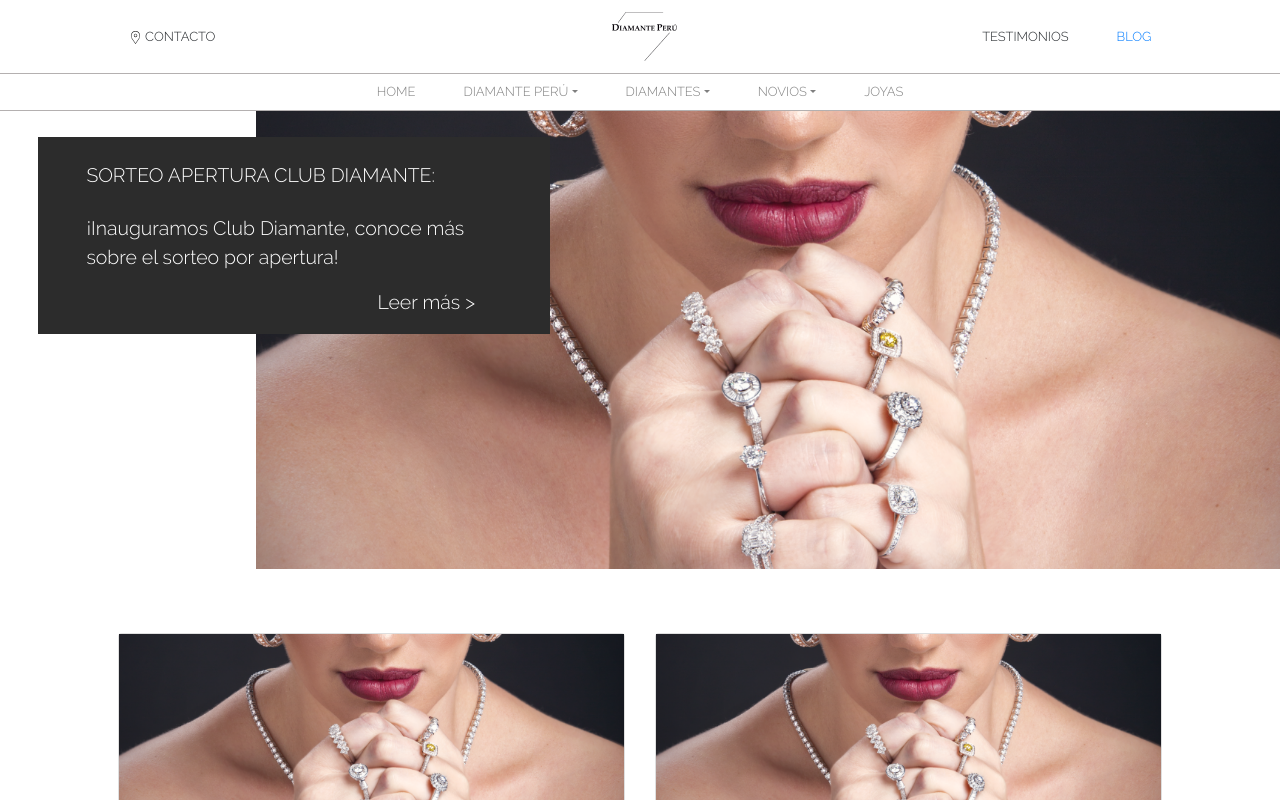
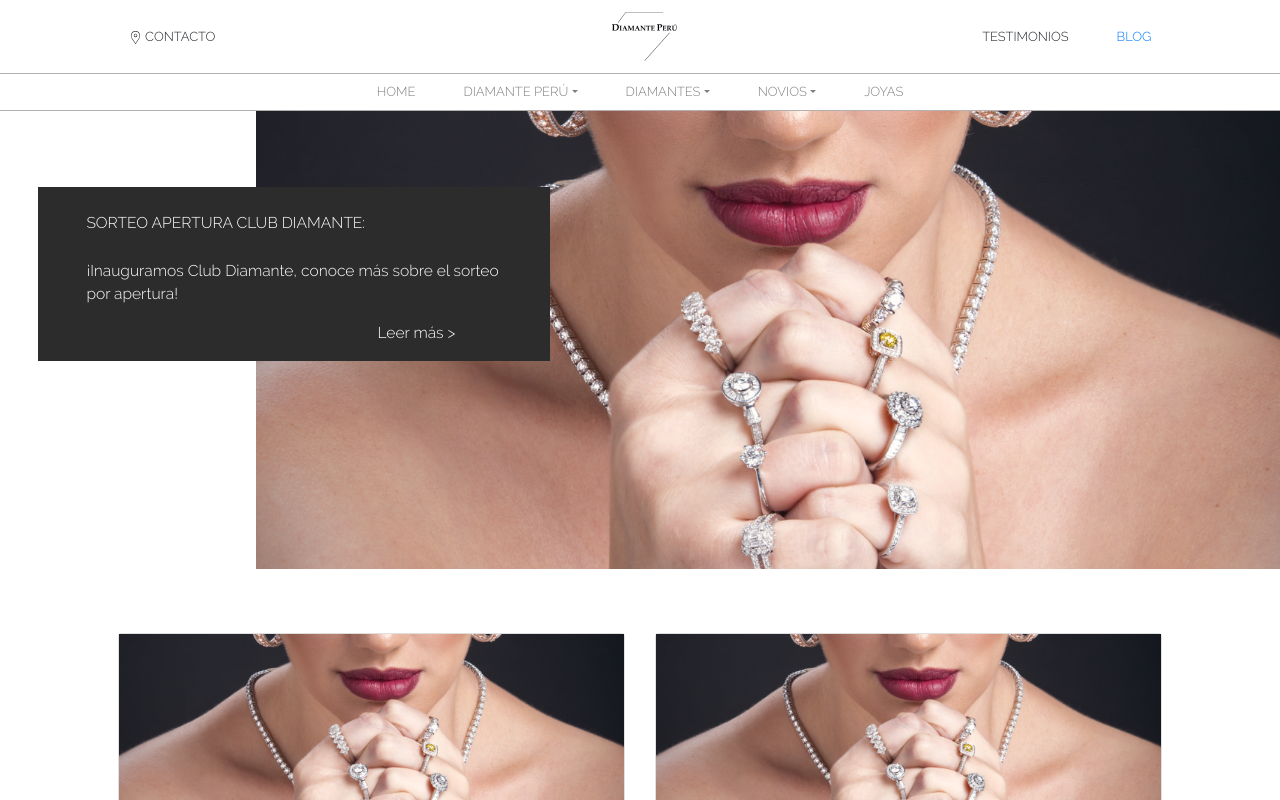
Before and after one commit to HB-Programacion/DiamantePeru, a React (Create React App) app in the folder my-app/: page /blogprueba in a window 1280 px wide. Shown: the top 800 px of the page. Built offline with nearby package versions, Linux system fonts and the light colour scheme.

Commit message:
agregar linea en tabBar

```diff
--- a/my-app/src/components/TabBar.jsx
+++ b/my-app/src/components/TabBar.jsx
@@ -28,8 +28,8 @@ const TabBar= () => {
  <Router>
     <header className="">
       <nav className={"navbar navbar-expand-lg p-0 navbar-light d-block"}>
-      <div className={"d-flex flex-grow-1"}>
-      <div className={'w100 flex around pt-1 pb-1 raleway-light bd-bottom'}>
+      <div className={"d-flex flex-grow-1 bd-bottom"}>
+      <div className={'w100 flex around pt-1 pb-1 raleway-light'}>
       <div className={"allCenter cel"}>
       <a className={""}><img src={ubicacion} className="h13px" /> CONTACTO
         </a>
--- a/my-app/src/css/App.css
+++ b/my-app/src/css/App.css
@@ -750,11 +750,11 @@
     .cuadro {
         position: absolute;
         left: 3%;
-        top: 7em;
+        top: 12em;
         z-index: 1;
         background-color: #2C2C2C;
         color: #fff;
-        font-size: 1.5em
+        font-size: 1.2em
     }
 
     .img-blog-principal {
```
